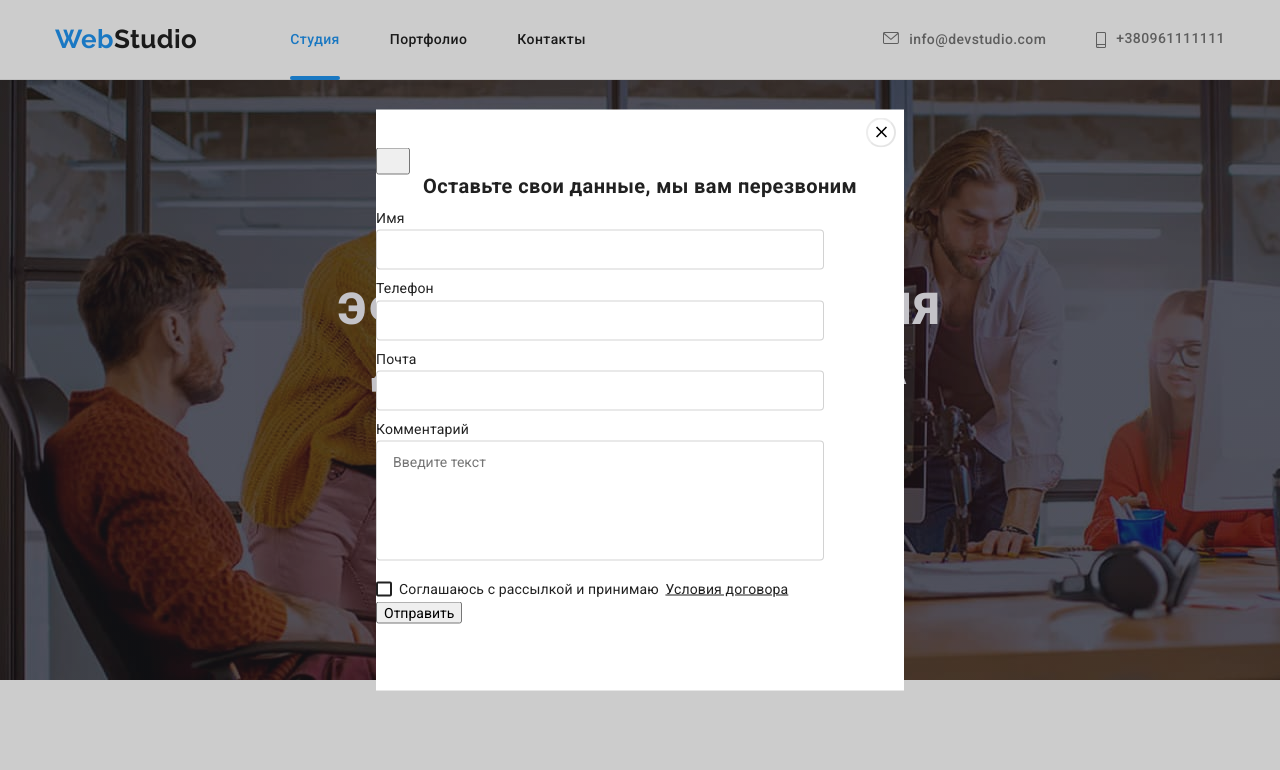
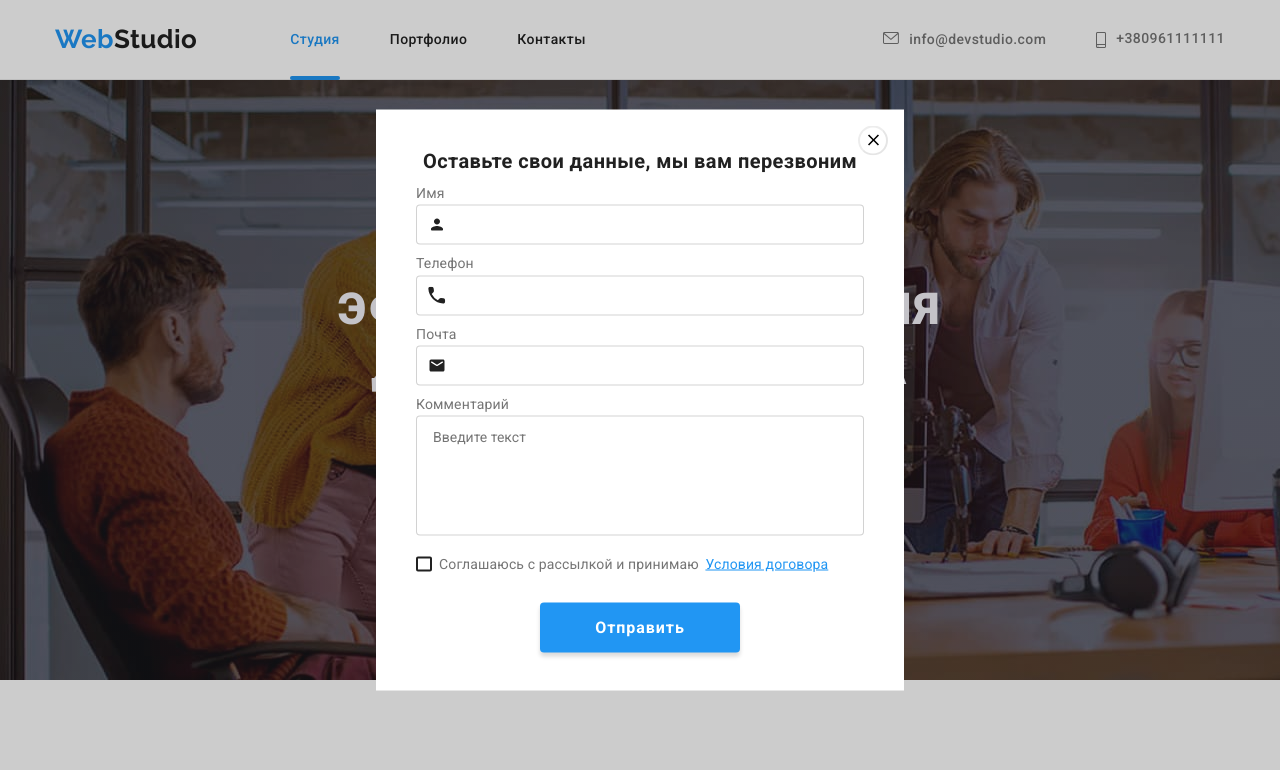
Before and after one commit to AlexKupchinskiy/goit-markup-hw-06, a plain HTML site: page index.html in a window 1280 px wide. Both pictures are taken after a click on the button "Заказать услугу". Shown: the top 770 px of the page. Drawn offline with nearby package versions, Linux system fonts and the light colour scheme.

Commit message:
save modal

```diff
--- a/css/styles.css
+++ b/css/styles.css
@@ -897,7 +897,7 @@ body {
   font-weight: 700;
   font-size: 20px;
   line-height: calc(23 / 20);
-  color: var(--title-text-colour);
+  color: var(--font-color);
   margin-bottom: 12px;
 }
 .form-label {
@@ -905,6 +905,7 @@ body {
   line-height: calc(14 / 12);
   letter-spacing: 0.01em;
   margin-bottom: 4px;
+  color: #757575;
 }
 .form-elements input {
   position: relative;
@@ -936,21 +937,21 @@ body {
   top: 50%;
   left: 12px;
   transform: translateY(-50%);
-  fill: var(--icon-form-color);
+  fill: var(--font-color);
   transition: fill 250ms cubic-bezier(0.4, 0, 0.2, 1);
 }
 .form-input input:hover ~ svg,
 .form-input input:focus ~ svg {
-  fill: var(--accent-colour);
+  fill: var(--main-bg-color);
 }
 
 .form-input input:hover,
 .form-input input:focus {
-  border-color: var(--accent-colour);
+  border-color: var(--main-bg-color);
 }
 .form-field textarea:hover,
 .form-field textarea:focus {
-  border-color: var(--accent-colour);
+  border-color: var(--main-bg-color);
 }
 input[type='checkbox'] {
   position: absolute;
@@ -961,13 +962,12 @@ input[type='checkbox'] {
   overflow: hidden;
   border: 0;
   clip: rect(0 0 0 0);
-  /* appearance: none;
-  position: absolute; */
+
 }
 .checkbox:checked + .custom-checkbox {
   border-color: transparent;
   background-color: var(--accent-colour);
-  background-image: url(../images/icon-check.svg);
+  background-image: url(../image/icon-check.svg);
   background-size: contain;
   background-origin: border-box;
 }
@@ -996,3 +996,96 @@ input[type='checkbox'] {
 .form-field-checkbox {
   margin-top: 20px;
 }
+
+.modal-button-close {
+  position: absolute;
+  top: 8px;
+  right: 8px;
+  display: flex;
+  align-items: center;
+  justify-content: center;
+  width: 30px;
+  height: 30px;
+  padding: 0;
+  border-radius: 50%;
+  border-color: rgba(0, 0, 0, 0.1);
+  background-color: inherit;
+  cursor: pointer;
+  margin-top: 8px;
+  margin-right: 8px;
+  margin-left: auto;
+  opacity: 1;
+  transition: opacity 250ms cubic-bezier(0.4, 0, 0.2, 1) 1000ms;
+}
+
+
+.modal-close {
+  transition: fill 250ms cubic-bezier(0.4, 0, 0.2, 1);
+}
+.backdrop.is-hidden .modal-button-close {
+  opacity: 0;
+}
+.modal-button-close:hover .modal-close,
+.modal-button-close:focus .modal-close {
+  fill: var(--main-bg-color);
+}
+
+/*-------- checkbox --------*/
+
+.checkbox:checked + .custom-checkbox {
+  border-color: transparent;
+  background-color: var(--main-bg-color);
+  background-image: url(../image/icon-check.svg);
+  background-size: contain;
+  background-origin: border-box;
+}
+.form-field-checkbox {
+  font-weight: normal;
+  font-size: 14px;
+  line-height: 1.71;
+  letter-spacing: 0.03em;
+}
+.custom-checkbox {
+  display: inline-block;
+  text-align: center;
+  margin-right: 7px;
+  width: 16px;
+  height: 15px;
+  border: 2px solid rgba(33, 33, 33, 1);
+  border-radius: 2px;
+}
+.form-field-checkbox a {
+  text-decoration-line: underline;
+  color: var(--main-bg-color);
+}
+.form-field-checkbox input {
+  margin-right: 7px;
+}
+.form-field-checkbox {
+  margin-top: 20px;
+}
+
+.button-form {
+  width: 200px;
+  height: 50px;
+  background: var(--main-bg-color);
+  border-radius: 4px;
+  padding: 0;
+  border: none;
+  box-shadow: 0px 4px 4px rgba(0, 0, 0, 0.15);
+  text-align: center;
+
+  font-weight: 700;
+  font-size: 16px;
+  line-height: calc(30 / 16);
+  text-align: center;
+  letter-spacing: 0.06em;
+  color: var(--background-color);
+  display: block;
+  margin: 30px auto 0px;
+  transition: background-color 250ms cubic-bezier(0.4, 0, 0.2, 1);
+}
+.button-form:hover,
+.button-form:focus {
+  background-color: var(--hero-button-hover);
+}
--- a/index.html
+++ b/index.html
@@ -363,72 +363,64 @@
 
     <div class="backdrop is-hidden" data-modal>
       <div class="modal">
-        <button class="modal-button" data-modal-close><svg class="modal-close" width=18px height=18px>
+        <form class="form">
+          <button class="modal-button-close" data-modal-close>
+            <svg class="modal-close" width=18px height=18px>
               <use href="./image/icons.svg#close-black"></use>
             </svg>
           </button>
 
-        <button class="modal-button-close" data-modal-close>
-          <svg class="modal-close" width=18px height=18px>
-            <use href="./images/icons.svg#close-black"></use>
-          </svg>
-        </button>
-        <b class="form-title">Оставьте свои данные, мы вам перезвоним</b>
+        <strong class="form-title">Оставьте свои данные, мы вам перезвоним</strong>
+
         <div class="form-elements">
+
           <div class="form-field">
               <label class="form-label" for="username">Имя</label>
                 <div class="form-input">
                   <input type="text" name="username" id="username" autocomplete="off">
                   <svg class="input-pic" width=18px height=18px>
-                <use href="./images/icons.svg#person"></use>
+                    <use href="./image/icons.svg#person"></use>
                 </svg>
               </div>
+          </div>
 
-          </div>
           <div class="form-field">
               <label class="form-label" for="phone-nomber">Телефон</label>
               <div class="form-input">
                 <input type="tel" name="phone-nomber" id="phone-nomber" autocomplete="off">
                 <svg class="input-pic" width=18px height=18px>
-                <use href="./images/icons.svg#telephone"></use>
+                  <use href="./image/icons.svg#telephone"></use>
                 </svg>
             </div>
+          </div>
 
-          </div>
           <div class="form-field">
               <label class="form-label" for="email">Почта</label>
               <div class="form-input">
                 <input type="email" name="email" id="email" autocomplete="off">
                 <svg class="input-pic" width=18px height=18px>
-                <use href="./images/icons.svg#email-form"></use>
+                  <use href="./image/icons.svg#email-form"></use>
                 </svg>
             </div>
+          </div>
 
-          </div>
           <div class="form-field">
               <label class="form-label" for="comment">Комментарий</label>
               <textarea name="comment" id="comment" rows="10" placeholder="Введите текст"></textarea>
           </div>
         </div>
+
         <div class="form-field-checkbox">
-
             <label class="form-label">
               <input class="checkbox" type="checkbox" name="agree">
               <span class="custom-checkbox"></span> Соглашаюсь с рассылкой и принимаю &#8201; <a href=""> Условия договора</a>
-
             </label>
-
         </div>
         <button class="button-form" type="submit"> Отправить</button>
-
 
             </form>
           </div>
         </div>
-
-      </div>
-    </div>
-
 
 
   <script src="./js/modal.js"></script>
```
Also changed, not shown: image/icon-check.svg (added). Lines whose indentation alone changed are shown as unchanged.
